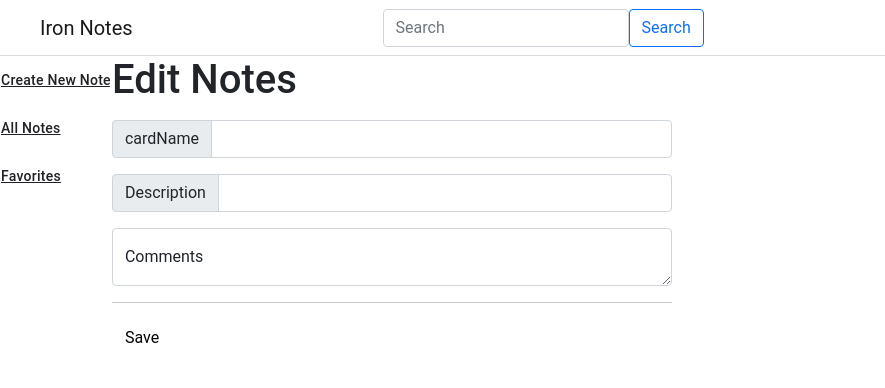
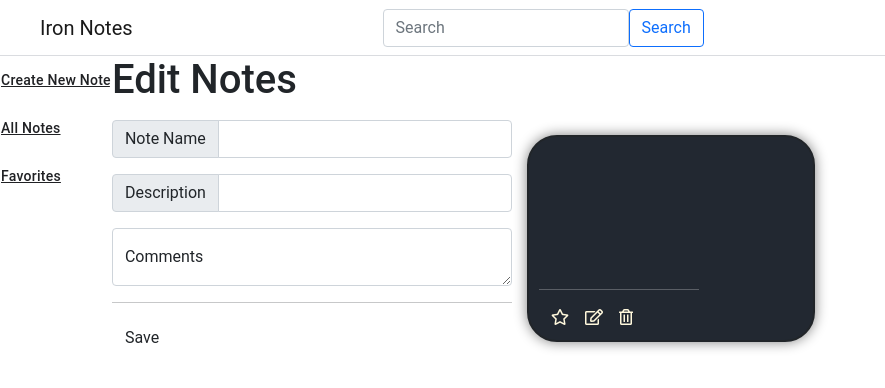
Before and after one commit to CoderVinicius/iron-notes, a React (Create React App) app: page /edit/1 in a window 1280 px wide. Shown: the top 388 px of the page, without its empty margins (0-885 px from the left). Built offline with nearby package versions, Linux system fonts and the light colour scheme; no server answers.

Commit message:
GianLucas - EditNote

```diff
--- a/src/components/AllCards.js
+++ b/src/components/AllCards.js
@@ -10,7 +10,7 @@ class AllCard extends React.Component {
   componentDidMount = async () => {
     try {
       const response = await axios
-        .get("https://ironrest.herokuapp.com/IronNote")
+        .get("https://sao-ironrest.herokuapp.com/IronNote")
         .then((response) => {
           this.setState({ cards:  [...response.data]  });
         });
--- a/src/components/App.css
+++ b/src/components/App.css
@@ -88,5 +88,5 @@ body {
 
 
 .input-group{
-  width: 35em;
+  width: 25em;
 }
--- a/src/components/CardDetails.js
+++ b/src/components/CardDetails.js
@@ -15,7 +15,7 @@ class CardDetails extends React.Component {
     try {
       let id = this.props.match.params.id;
       const response = await axios
-        .get(`https://ironrest.herokuapp.com/IronNote/${id}`)
+        .get(`https://sao-ironrest.herokuapp.com/IronNote/${id}`)
         .then((response) => {
           this.setState({ ...response.data });
         });
--- a/src/components/EditNote.js
+++ b/src/components/EditNote.js
@@ -16,7 +16,7 @@ class EditNote extends React.Component {
       const id = this.props.match.params.id;
 
       const response = await axios
-        .get(`https://ironrest.herokuapp.com/IronNote/${id}`)
+        .get(`https://sao-ironrest.herokuapp.com/IronNote/${id}`)
         .then((response) => {
           console.log(response.data);
           this.setState({ ...response.data });
@@ -35,7 +35,7 @@ class EditNote extends React.Component {
     event.preventDefault();
 
     axios
-      .post(`https://ironrest.herokuapp.com/IronNote/grupo4/${id}`, this.state)
+      .post(`https://sao-ironrest.herokuapp.com/IronNote/${id}`, this.state)
       .then((response) => {
         // console.log(response);
         this.props.history.push("/");
@@ -46,16 +46,24 @@ class EditNote extends React.Component {
   };
 
   render() {
+    console.log("CardName= ", this.state.cardName)
+    console.log("Description= ", this.state.description)
 
     return (
       <div>
+
         <h1 className="mb-3">Edit Notes</h1>
+        <div className="d-flex">
         <form onSubmit={this.handleSubmit}>
+
+
+
           <InpuGlobal
-            nameInput="cardName"
+            nameInput="Note Name"
             value={this.state.cardName}
             name="cardName"
             Change={this.handleChange}
+            required
           />
 
           <InpuGlobal
@@ -63,18 +71,23 @@ class EditNote extends React.Component {
             value={this.state.description}
             name="description"
             Change={this.handleChange}
+            required
           />
 
-          <div class="form-floating">
+          <div className="form-floating">
             <textarea
               value={this.state.myNote}
               name="myNote"
               onChange={this.handleChange}
-              class="form-control"
+              class="textWrap form-control"
               placeholder="Leave a comment here"
+              required
             ></textarea>
             <label for="floatingTextarea">Comments</label>
           </div>
+
+
+
 
           {/* <div className="input-group mb-3">
             <span className="input-group-text" id="inputGroup-sizing-default">
@@ -132,10 +145,40 @@ class EditNote extends React.Component {
         </div> */}
 
           <hr />
-          <button className="btn btn-primary" type="submit">
+          <button className="btn" type="submit">
             Save
           </button>
         </form>
+        <div
+            className="card cardsBorder"
+            style={{ width: "18rem", backgroundColor: "#222831" }}
+          >
+            <div className="card-body">
+              <h5 className="card-title" style={{ color: "white" }}>
+                {this.state.cardName}
+              </h5>
+              <h6 className="card-subtitle mb-2" style={{ color: "#9a9998" }}>
+                {this.state.description}
+              </h6>
+              <p className="card-text" style={{ color: "white" }}>
+                {this.state.myNote}
+              </p>
+            </div>
+            <hr className="cardsHr" />
+            <div className="container">
+              <a className="card-link">
+                <i class="far fa-star" style={{ color: "cornsilk" }}></i>
+              </a>
+
+              <a className="card-link">
+                <i class="far fa-edit" style={{ color: "cornsilk" }}></i>
+              </a>
+              <a className="card-link">
+                <i class="far fa-trash-alt" style={{ color: "cornsilk" }}></i>
+              </a>
+            </div>
+            </div>
+      </div>
       </div>
     );
   }
--- a/src/components/InputGlobal.js
+++ b/src/components/InputGlobal.js
@@ -5,6 +5,8 @@ function InpuGlobal(props) {
         {props.nameInput}
       </span>
       <input
+        maxlength="25"
+        required={true}
         value={props.value}
         type="text"
         name={props.name}
--- a/src/components/Sidebar.js
+++ b/src/components/Sidebar.js
@@ -1,20 +1,24 @@
-import React from 'react'
-import { NavLink } from 'react-router-dom'
+import React from "react";
+import { NavLink } from "react-router-dom";
 
-class Sidebar extends React.Component{
-
-    render(){
-        return(
-
-             <div>
-                   <div class='sidebar' className="flex-column">
-                   <NavLink activeClassName="active" class='btn-sidebar' to="/">Create New Note</NavLink>
-                    <NavLink activeClassName="active" class='btn-sidebar' to="/">All Notes</NavLink>
-                    <NavLink activeClassName="active" class='btn-sidebar' to="/">Favorites</NavLink>
-                    </div>
-              </div>
-        )
-    }
+class Sidebar extends React.Component {
+  render() {
+    return (
+      <div>
+        <div class="sidebar" className="flex-column">
+          <NavLink activeClassName="active" className="btn-sidebar" to="/">
+            Create New Note
+          </NavLink>
+          <NavLink activeClassName="active" className="btn-sidebar" to="/">
+            All Notes
+          </NavLink>
+          <NavLink activeClassName="active" className="btn-sidebar" to="/">
+            Favorites
+          </NavLink>
+        </div>
+      </div>
+    );
+  }
 }
 
 export default Sidebar;
```
